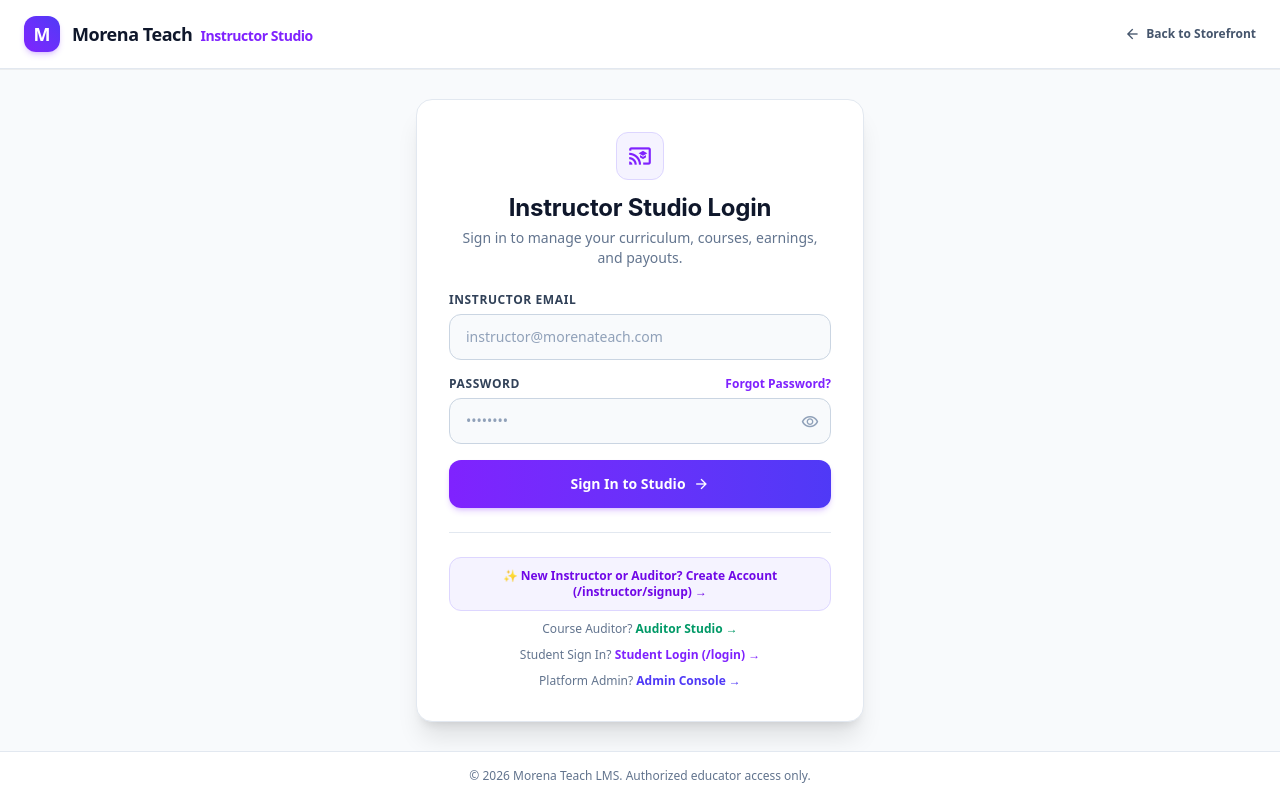
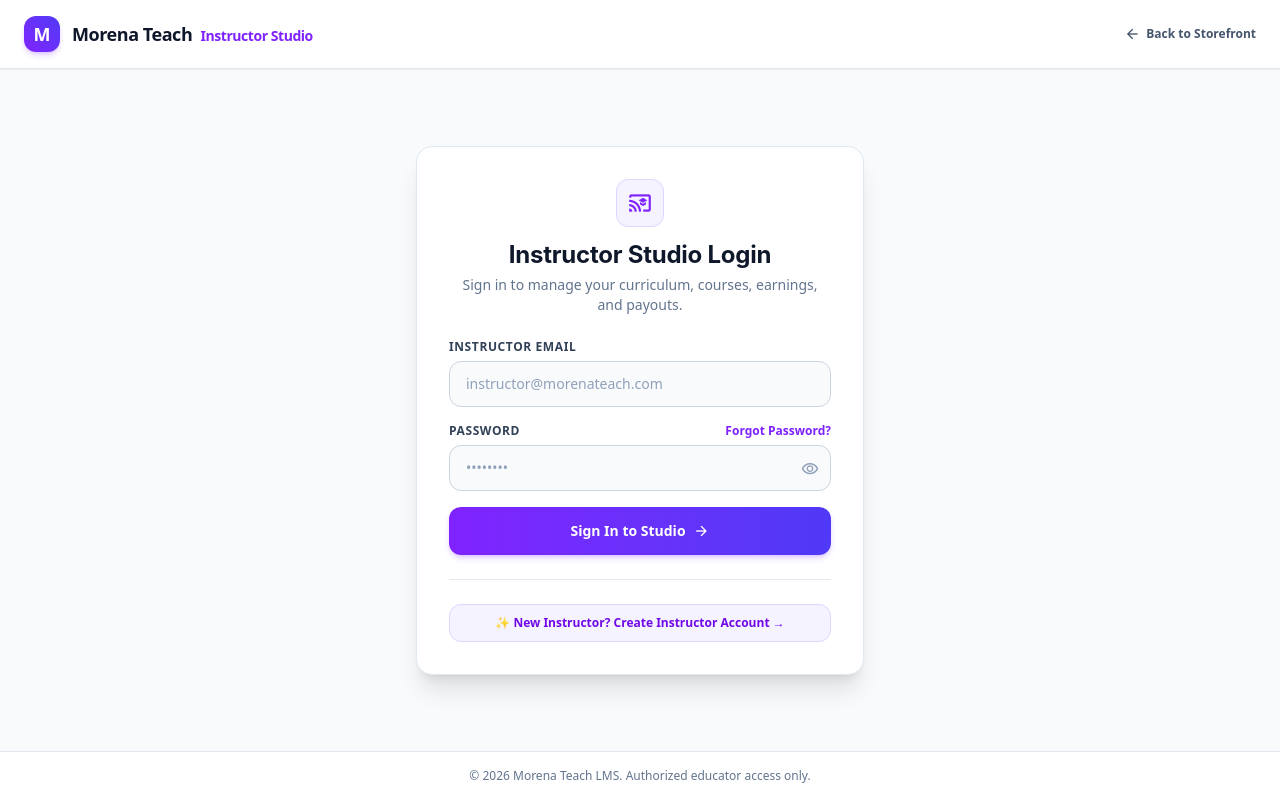
Before and after one commit to piyushshri253-arch/lms, a Next.js app: page /instructor/login in a window 1280 px wide. Built offline with nearby package versions, Linux system fonts and the light colour scheme; no server answers.

Commit message:
ui: remove Course Auditor, Student Sign In, and Platform Admin links from Instructor Login page

```diff
--- a/src/app/instructor/login/page.tsx
+++ b/src/app/instructor/login/page.tsx
@@ -373,29 +373,11 @@ function InstructorLoginContent() {
           {/* Portal Switcher Footer */}
           <div className="mt-6 pt-6 border-t border-slate-200 text-center space-y-2.5">
             <Link
-              href="/instructor/signup"
+              href="/signup?role=INSTRUCTOR"
               className="block w-full py-2.5 px-4 rounded-xl bg-violet-50 hover:bg-violet-100 border border-violet-200 text-violet-700 font-bold text-xs transition-all"
             >
-              ✨ New Instructor or Auditor? Create Account (/instructor/signup) →
+              ✨ New Instructor? Create Instructor Account →
             </Link>
-            <p className="text-xs text-slate-500">
-              Course Auditor?{' '}
-              <Link href="/reviewer/login" className="text-emerald-600 hover:underline font-bold">
-                Auditor Studio →
-              </Link>
-            </p>
-            <p className="text-xs text-slate-500">
-              Student Sign In?{' '}
-              <Link href="/login" className="text-violet-600 hover:underline font-bold">
-                Student Login (/login) →
-              </Link>
-            </p>
-            <p className="text-xs text-slate-500">
-              Platform Admin?{' '}
-              <Link href="/admin/login" className="text-indigo-600 hover:underline font-bold">
-                Admin Console →
-              </Link>
-            </p>
           </div>
         </div>
       </main>
```
